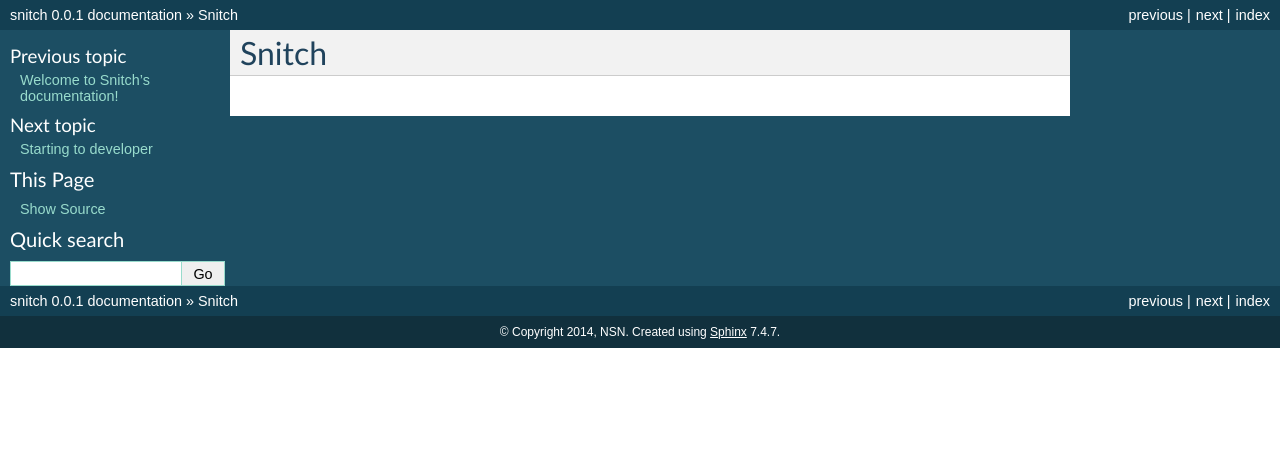
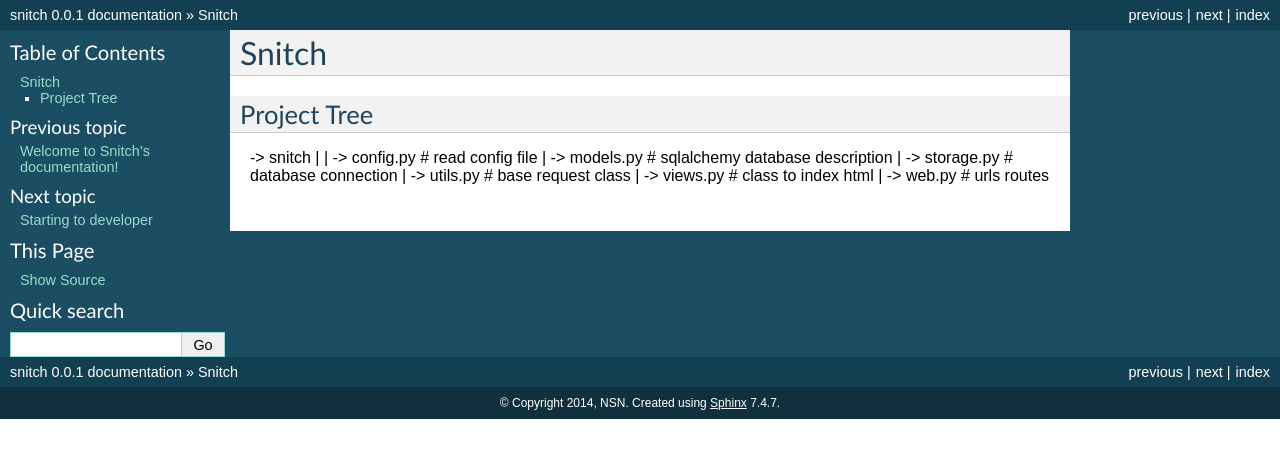
Before and after one commit to guimesmo/snitch, a Sphinx documentation site: the page built from docs/intro.rst, in a window 1280 px wide. Shown: the top 458 px of the page. Built offline with Sphinx 7.4.7, drawn with Linux system fonts in a browser that asks for light colours.

Commit message:
#12 add project tree

```diff
--- a/docs/intro.rst
+++ b/docs/intro.rst
@@ -1,2 +1,13 @@
 Snitch
 ======
+
+Project Tree
+------------
+| -> snitch
+        |
+        | -> config.py   # read config file
+        | -> models.py   # sqlalchemy database description
+        | -> storage.py  # database connection
+        | -> utils.py    # base request class
+        | -> views.py    # class to index html
+        | -> web.py      # urls routes
```
